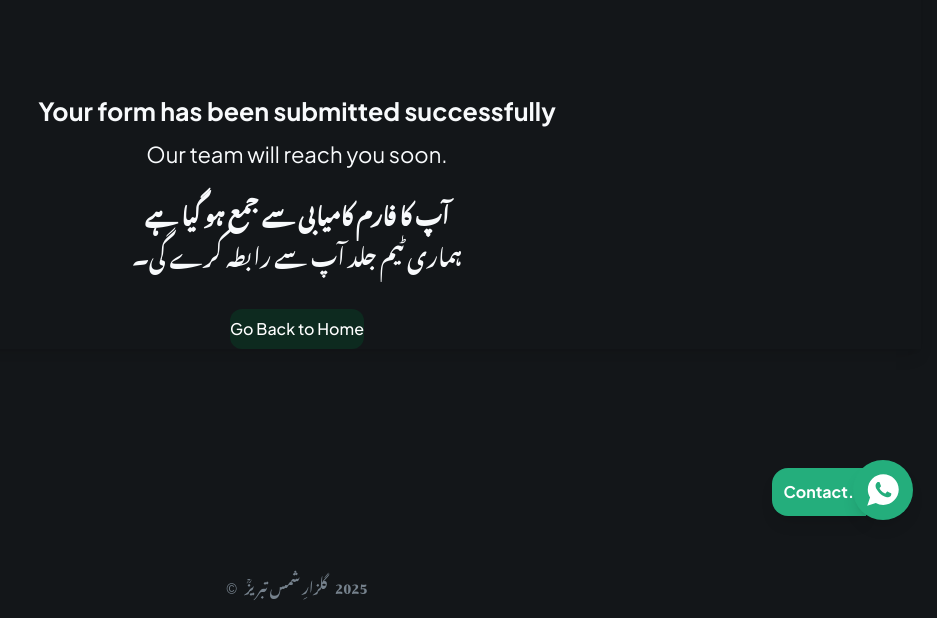
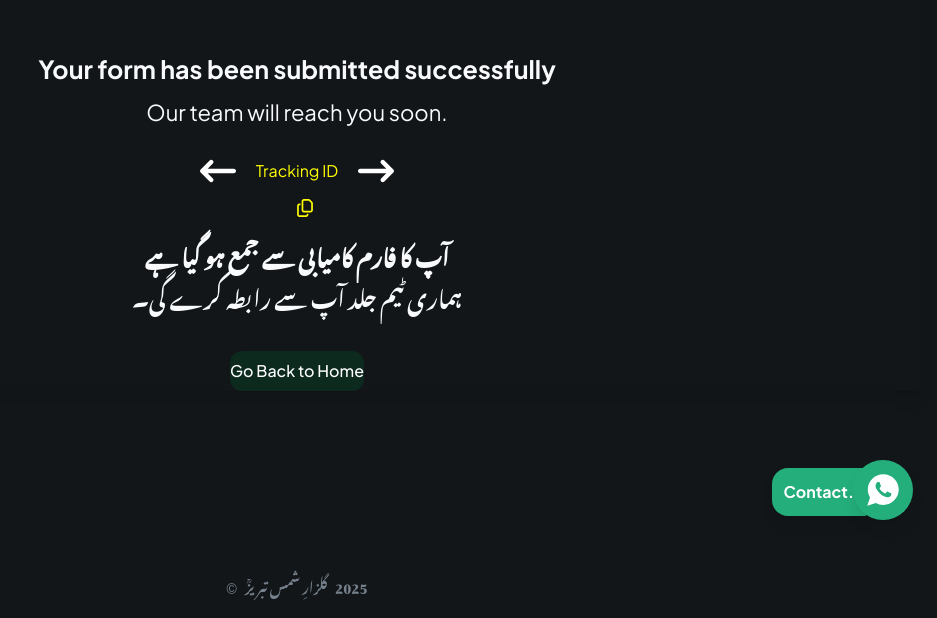
Before and after one commit to Khizar-Abbas-Developer/gulzaar-e-shamas, a Next.js app: page /success in a window 1280 px wide. Shown: the part 248-866 px from the top of the page, without its empty margins (343-1280 px from the left). Built offline with nearby package versions, Linux system fonts and the light colour scheme; a web font is replaced by a local one.

Commit message:
3333333df

```diff
--- a/app/success/page.jsx
+++ b/app/success/page.jsx
@@ -1,11 +1,28 @@
 "use client";
 
-import React from "react";
+import React, { useState } from "react";
 import { useRouter } from "next/navigation";
 import Image from "next/image";
+import {
+  FaArrowLeftLong,
+  FaArrowRightLong,
+  FaRegCopy,
+  FaCheck,
+} from "react-icons/fa6";
+import { useSelector } from "react-redux";
 
 const SuccessPage = () => {
   const router = useRouter();
+  const trackingID = useSelector((state) => state.info.trackingId);
+  const [copied, setCopied] = useState(false);
+
+  const handleCopy = () => {
+    navigator.clipboard.writeText(trackingID);
+    setCopied(true);
+
+    // Reset after 2 seconds
+    setTimeout(() => setCopied(false), 2000);
+  };
 
   return (
     <div className="flex flex-col items-center justify-center min-h-screen bg-gray-50 px-4">
@@ -31,7 +48,43 @@ const SuccessPage = () => {
         <p className="text-gray-600 mb-6" style={{ fontSize: "22px" }}>
           Our team will reach you soon.
         </p>
-
+        <div
+          className="flex flex-col"
+          style={{
+            gap: "10px",
+            marginTop: "20px",
+            marginBottom: "20px",
+            color: "white",
+          }}
+        >
+          <div
+            className="flex justify-center items-center"
+            style={{ gap: "20px" }}
+          >
+            <span className="text-4xl">
+              <FaArrowLeftLong />
+            </span>
+            <span style={{ color: "yellow" }}>Tracking ID</span>
+            <span className="text-4xl">
+              <FaArrowRightLong />
+            </span>
+          </div>
+          <div className="flex justify-center" style={{ gap: "15px" }}>
+            <span style={{ color: "yellow" }}>{trackingID}</span>
+            <span
+              onClick={handleCopy}
+              style={{
+                cursor: "pointer",
+                display: "inline-flex",
+                alignItems: "center",
+                color: copied ? "limegreen" : "yellow",
+              }}
+              title={copied ? "Copied!" : "Copy Tracking ID"}
+            >
+              {copied ? <FaCheck size={18} /> : <FaRegCopy size={18} />}
+            </span>
+          </div>
+        </div>
         {/* Urdu Text */}
         <h1
           className=" font-bold text-gray-800 mb-2 urdu-text"
--- a/redux/information/info.js
+++ b/redux/information/info.js
@@ -7,6 +7,7 @@ const initialState = {
   lineage_information: {},
   residential_information: {},
   agreements_information: {},
+  trackingId: "",
 };
 
 const infoSlice = createSlice({
@@ -32,7 +33,15 @@ const infoSlice = createSlice({
       state.agreements_information = action.payload;
     },
     resetStates: (state) => {
-      return initialState; // Reset all states to initial state
+      const currentTrackingId = state.trackingId; // keep the existing trackingId
+      return {
+        ...initialState,
+        trackingId: currentTrackingId, // restore it after reset
+      };
+    },
+
+    setTrackingId: (state, action) => {
+      state.trackingId = action.payload;
     },
   },
 });
@@ -44,6 +53,7 @@ export const {
   storeFourthSection,
   storeFifthSection,
   setUploading,
+  setTrackingId,
   resetStates,
 } = infoSlice.actions;
 export default infoSlice.reducer;
```
Also changed, not shown: components/FormSections/FifthSection.jsx (+5 -2 lines).
